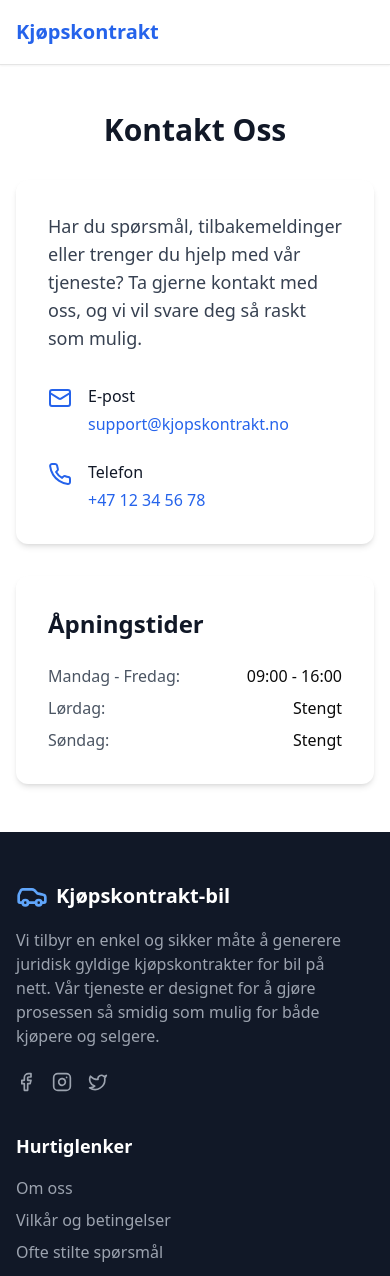
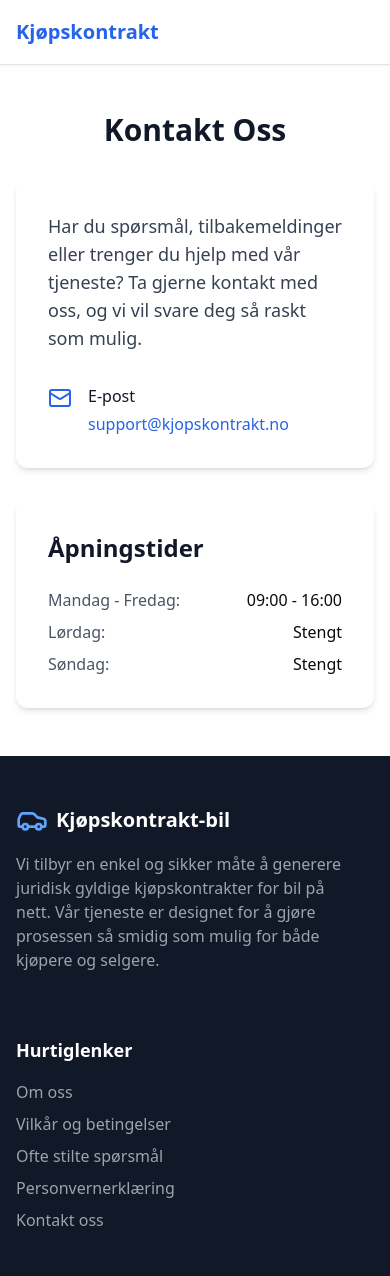
Before and after one commit to blendimaliqi/kjopskontrakt-next, a Next.js app: page /contact in a window 390 px wide. Shown: the top 1276 px of the page. Built offline with nearby package versions, Linux system fonts and the light colour scheme; no server answers.

Commit message:
removed phone number

```diff
--- a/app/contact/page.tsx
+++ b/app/contact/page.tsx
@@ -36,19 +36,6 @@ export default function ContactPage() {
                 </a>
               </div>
             </div>
-
-            <div className="flex items-start">
-              <Phone className="h-6 w-6 text-blue-600 mr-4 mt-0.5" />
-              <div>
-                <h3 className="font-medium text-gray-900 mb-1">Telefon</h3>
-                <a
-                  href="tel:+4712345678"
-                  className="text-blue-600 hover:underline"
-                >
-                  +47 12 34 56 78
-                </a>
-              </div>
-            </div>
           </div>
         </div>
 
--- a/components/Footer.tsx
+++ b/components/Footer.tsx
@@ -1,14 +1,6 @@
 import React from "react";
 import Link from "next/link";
-import {
-  Car,
-  Mail,
-  Phone,
-  MapPin,
-  Facebook,
-  Instagram,
-  Twitter,
-} from "lucide-react";
+import { Car, Mail } from "lucide-react";
 
 const Footer = () => {
   return (
@@ -26,26 +18,6 @@ const Footer = () => {
               kjøpskontrakter for bil på nett. Vår tjeneste er designet for å
               gjøre prosessen så smidig som mulig for både kjøpere og selgere.
             </p>
-            <div className="flex space-x-4">
-              <a
-                href="https://facebook.com"
-                className="text-gray-400 hover:text-blue-400 transition-colors"
-              >
-                <Facebook className="h-5 w-5" />
-              </a>
-              <a
-                href="https://instagram.com"
-                className="text-gray-400 hover:text-blue-400 transition-colors"
-              >
-                <Instagram className="h-5 w-5" />
-              </a>
-              <a
-                href="https://twitter.com"
-                className="text-gray-400 hover:text-blue-400 transition-colors"
-              >
-                <Twitter className="h-5 w-5" />
-              </a>
-            </div>
           </div>
 
           {/* Quick links */}
```
